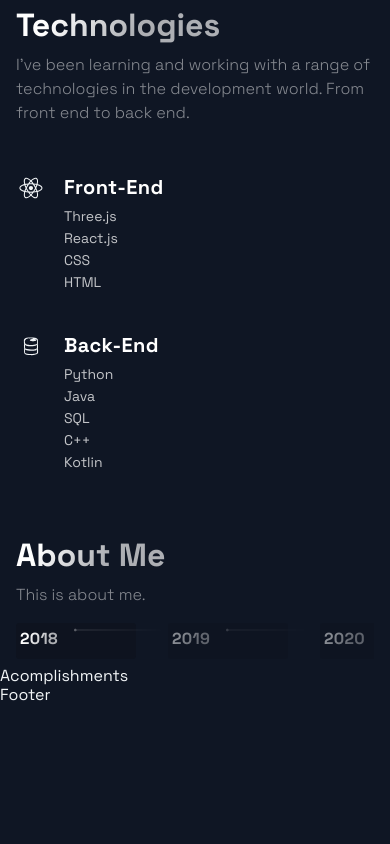
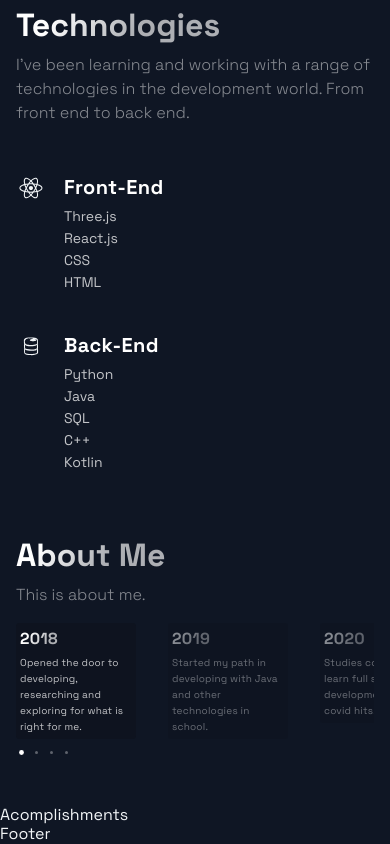
Before and after one commit to Ryoons/PortfolioProject, a Next.js app: page / in a window 390 px wide. Shown: the part 2984-3828 px from the top of the page. Before the commit the page ends 3689 px from the top, so only its background shows below. Built offline with nearby package versions, Linux system fonts and the light colour scheme.

Commit message:
Added scroll effect to timeline for mobile devices and fixed top scrolll bug

```diff
--- a/src/components/TimeLine/TimeLine.js
+++ b/src/components/TimeLine/TimeLine.js
@@ -10,9 +10,9 @@ const Timeline = () => {
    const [activeItem, setActiveItem] = useState(0);
    const carouselRef = useRef();
 
-  // const scroll = (node, left) => {
-  //   return node.scrollTo({ left, behavior: 'smooth' });
-  // }
+  const scroll = (node, left) => {
+    return node.scrollTo({ left, behavior: 'smooth' });
+  }
 
    const handleClick = (e, i) => {
      e.preventDefault();
@@ -24,23 +24,23 @@ const Timeline = () => {
     }
   }
 
-  // const handleScroll = () => {
-  //   if (carouselRef.current) {
-  //     const index = Math.round((carouselRef.current.scrollLeft / (carouselRef.current.scrollWidth * 0.7)) * TimeLineData.length);
+  const handleScroll = () => {
+    if (carouselRef.current) {
+      const index = Math.round((carouselRef.current.scrollLeft / (carouselRef.current.scrollWidth * 0.7)) * TimeLineData.length);
 
-  //     setActiveItem(index);
-  //   }
-  // }
+      setActiveItem(index);
+    }
+  }
 
-  // // snap back to beginning of scroll when window is resized
-  // // avoids a bug where content is covered up if coming from smaller screen
-  // useEffect(() => {
-  //   const handleResize = () => {
-  //     scroll(carouselRef.current, 0);
-  //   }
+  // snap back to beginning of scroll when window is resized
+  // avoids a bug where content is covered up if coming from smaller screen
+  useEffect(() => {
+    const handleResize = () => {
+      scroll(carouselRef.current, 0);
+    }
 
-  //   window.addEventListener('resize', handleResize);
-  // }, []);
+    window.addEventListener('resize', handleResize);
+  }, []);
 
   return (
     <Section id="about">
@@ -48,7 +48,7 @@ const Timeline = () => {
       <SectionText>
         This is about me.
       </SectionText>
-      <CarouselContainer ref = {carouselRef}>
+      <CarouselContainer ref = {carouselRef} onScroll = {handleScroll}>
         <>
           {TimeLineData.map((item, index) => (
             <CarouselMobileScrollNode key = {index} final = {index === TOTAL_CAROUSEL_COUNT -1}>
@@ -60,41 +60,56 @@ const Timeline = () => {
                   <CarouselItemTitle>
                     {item.year}
                     <CarouselItemImg
-                    width="208"
-                    height="6"
-                    viewBox="0 0 208 6"
-                    fill="none"
-                    xmlns="http://www.w3.org/2000/svg">
+                    width = "208"
+                    height = "6"
+                    viewBox = "0 0 208 6"
+                    fill = "none"
+                    xmlns = "http://www.w3.org/2000/svg">
                     <path
-                      fill-rule="evenodd"
-                      clip-rule="evenodd"
-                      d="M2.5 5.5C3.88071 5.5 5 4.38071 5 3V3.5L208 3.50002V2.50002L5 2.5V3C5 1.61929 3.88071 0.5 2.5 0.5C1.11929 0.5 0 1.61929 0 3C0 4.38071 1.11929 5.5 2.5 5.5Z"
-                      fill="url(#paint0_linear)"
-                      fill-opacity="0.33"
+                      fill-rule = "evenodd"
+                      clip-rule = "evenodd"
+                      d = "M2.5 5.5C3.88071 5.5 5 4.38071 5 3V3.5L208 3.50002V2.50002L5 2.5V3C5 1.61929 3.88071 0.5 2.5 0.5C1.11929 0.5 0 1.61929 0 3C0 4.38071 1.11929 5.5 2.5 5.5Z"
+                      fill = "url(#paint0_linear)"
+                      fill-opacity = "0.33"
                     />
                     <defs>
                       <linearGradient
-                        id="paint0_linear"
-                        x1="-4.30412e-10"
-                        y1="0.5"
-                        x2="208"
-                        y2="0.500295"
-                        gradientUnits="userSpaceOnUse">
-                        <stop stop-color="white" />
+                        id = "paint0_linear"
+                        x1 = "-4.30412e-10"
+                        y1 = "0.5"
+                        x2 = "208"
+                        y2 = "0.500295"
+                        gradientUnits = "userSpaceOnUse">
+                        <stop stop-color = "white" />
                         <stop
-                          offset="0.79478"
-                          stop-color="white"
-                          stop-opacity="0"
+                          offse t= "0.79478"
+                          stop-color = "white"
+                          stop-opacity = "0"
                         />
                       </linearGradient>
                     </defs>
                   </CarouselItemImg>
                   </CarouselItemTitle>
+                  <CarouselItemText>
+                    {item.text}
+                  </CarouselItemText>
                 </CarouselItem>
             </CarouselMobileScrollNode>
           ))}
         </>
       </CarouselContainer>
+      <CarouselButtons>
+        {TimeLineData.map((item, index) => (
+          <CarouselButton
+            key = {index}
+            index = {index}
+            active = {activeItem}
+            onClick = {(e) => handleClick(e, index)}
+            type = "button">
+                <CarouselButtonDot active = {activeItem}/>
+              </CarouselButton>
+        ))}
+      </CarouselButtons>
     </Section>
   );
 };
--- a/src/constants/constants.js
+++ b/src/constants/constants.js
@@ -39,7 +39,7 @@ export const projects = [
 
 export const TimeLineData = [
   { year: 2018, text: 'Opened the door to developing, researching and exploring for what is right for me.', },
-  { year: 2019, text: 'Started my path in developing with Java', },
-  { year: 2020, text: 'Worked as a freelance developer', },
-  { year: 2021, text: 'Founded JavaScript Mastery', },
+  { year: 2019, text: 'Started my path in developing with Java and other technologies in school.', },
+  { year: 2020, text: 'Studies continue as I learn full stack development and covid hits. ', },
+  { year: 2021, text: 'Continuing studies and learning new technologies admist covid lockdown.', },
 ];
```
